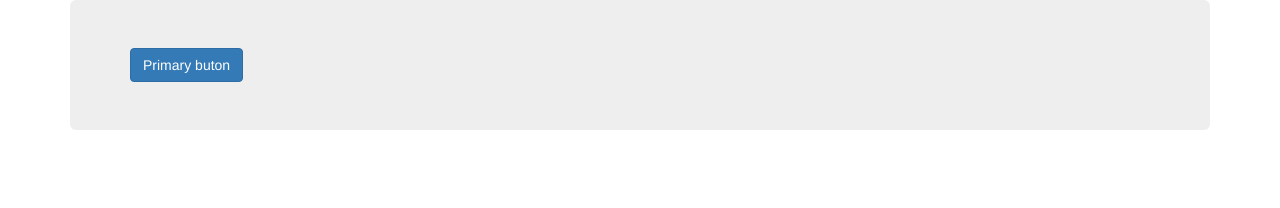
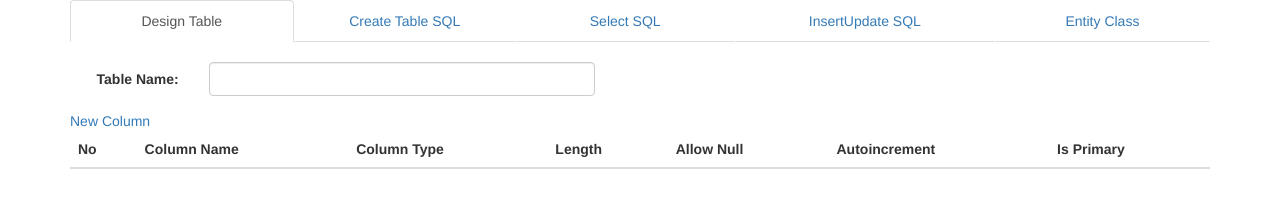
Before and after one commit to namiqaliyev/sql-builder, a plain HTML site: page index.html in a window 1280 px wide. Drawn offline with nearby package versions, Linux system fonts and the light colour scheme.

Commit message:
On Progress...

```diff
--- a/index.html
+++ b/index.html
@@ -16,8 +16,80 @@
 
 <body>
     <div class="container">
-        <div class="jumbotron">
-            <a href="#" class="btn btn-primary">Primary buton</a>
+        <ul class="nav nav-tabs nav-justified">
+            <li class="active">
+                <a data-toggle="tab" href="#sectionA">Design Table</a>
+            </li>
+            <li>
+                <a data-toggle="tab" href="#sectionB">Create Table SQL</a>
+            </li>
+            <li>
+                <a data-toggle="tab" href="#sectionB">Select SQL</a>
+            </li>
+            <li>
+                <a data-toggle="tab" href="#sectionB">InsertUpdate SQL</a>
+            </li>
+            <li>
+                <a data-toggle="tab" href="#sectionB">Entity Class</a>
+            </li>
+        </ul>
+        <div class="tab-content">
+            <div id="sectionA" class="tab-pane fade in active">
+                <div class="row" style="margin-top: 20px;">
+                    <div class="form-horizontal">
+                        <div class="form-group col-md-6">
+                            <label class="control-label col-md-3">Table Name:</label>
+                            <div class="col-md-9">
+                                <input id="txtTableName" type="text" class="form-control" />
+                            </div>
+                        </div>
+                    </div>
+                    <!-- <hr/> -->
+                    <div class="col-md-12">
+                        <a href="#" data-toggle="modal" data-target="#myModal">New Column</a>
+                        <table class="table">
+                            <thead>
+                                <tr>
+                                    <th>No</th>
+                                    <th>Column Name</th>
+                                    <th>Column Type</th>
+                                    <th>Length</th>
+                                    <th>Allow Null</th>
+                                    <th>Autoincrement</th>
+                                    <th>Is Primary</th>
+                                </tr>
+                            </thead>
+                            <tbody></tbody>
+                        </table>
+                    </div>
+                </div>
+            </div>
+            <div id="sectionB" class="tab-pane fade">
+                <p>Section B content…</p>
+            </div>
+
+        </div>
+    </div>
+
+    <div>
+        <div id="myModal" class="modal fade" role="dialog">
+            <div class="modal-dialog">
+
+                <!-- Modal content-->
+                <div class="modal-content">
+                    <div class="modal-header">
+                        <button type="button" class="close" data-dismiss="modal">&times;</button>
+                        <h4 class="modal-title">Modal Header</h4>
+                    </div>
+                    <div class="modal-body">
+                        <p>Some text in the modal.</p>
+                    </div>
+                    <div class="modal-footer">
+                        <button type="button" class="btn btn-default" data-dismiss="modal">Close</button>
+                    </div>
+                </div>
+
+            </div>
         </div>
     </div>
 </body>
```
